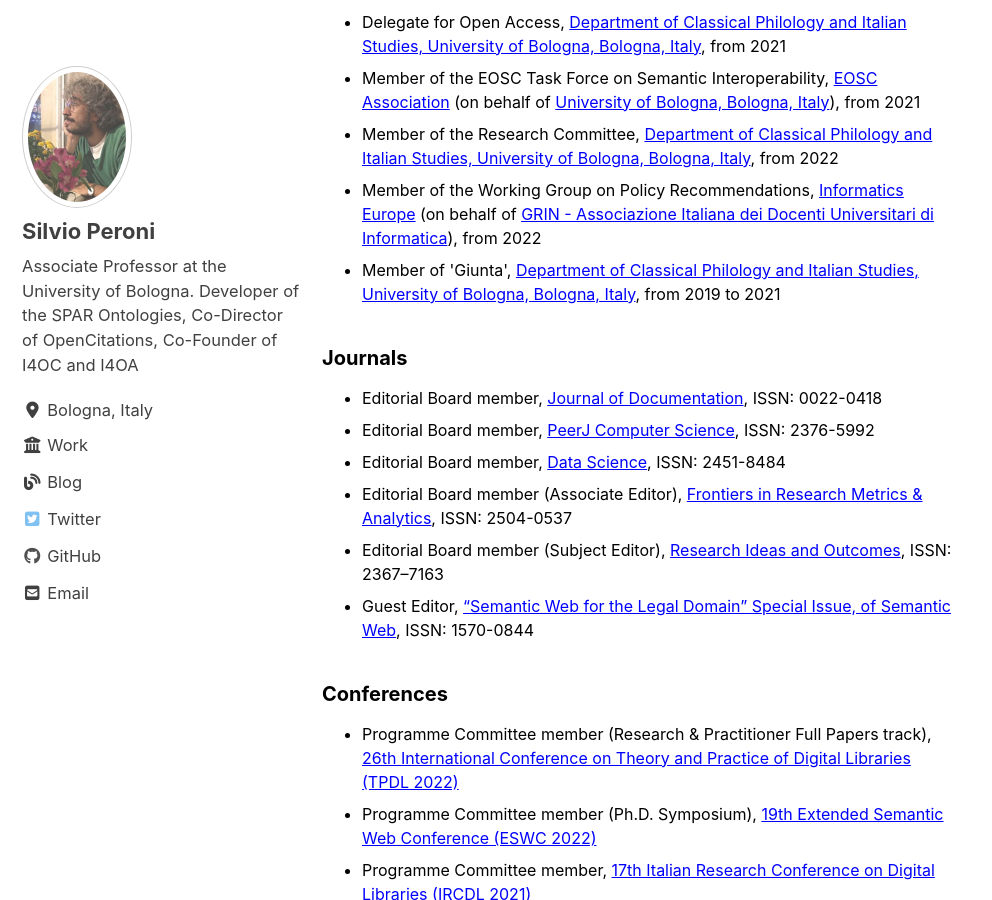
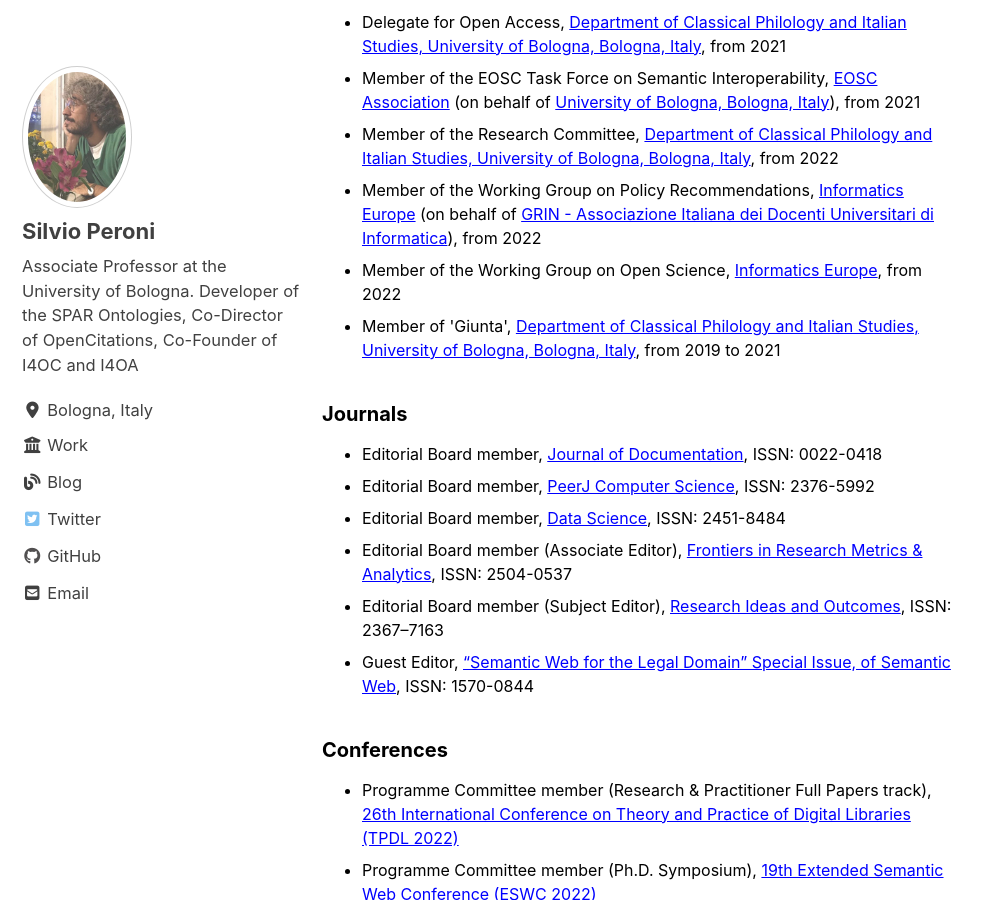
Before and after one commit to essepuntato/essepuntato.github.io, a Jekyll site: the page built from _pages/activities.md, in a window 1280 px wide and 900 px high, scrolled down 645 px. Shown: the whole window, without its empty margins (0-992 px from the left). Built offline with Jekyll 4.4.1, drawn with Linux system fonts in a browser that asks for light colours; cached includes are drawn as plain includes; nearby versions of some CDN libraries.

Commit message:
Update institutional.yml

```diff
--- a/_data/activities/institutional.yml
+++ b/_data/activities/institutional.yml
@@ -34,6 +34,10 @@
   bwebsite: "http://www.grin-informatica.it/"
   website: "https://www.informatics-europe.org/policy/policy-recommendations.html"
   start: "2022"
+- role: "Member of the Working Group on Open Science"
+  institution: "Informatics Europe"
+  website: "https://www.informatics-europe.org/research/open-science/working-group.html"
+  start: "2022"
 - role: "Member of 'Giunta'"
   institution: "Department of Classical Philology and Italian Studies, University of Bologna, Bologna, Italy"
   website: "https://ficlit.unibo.it"
```
